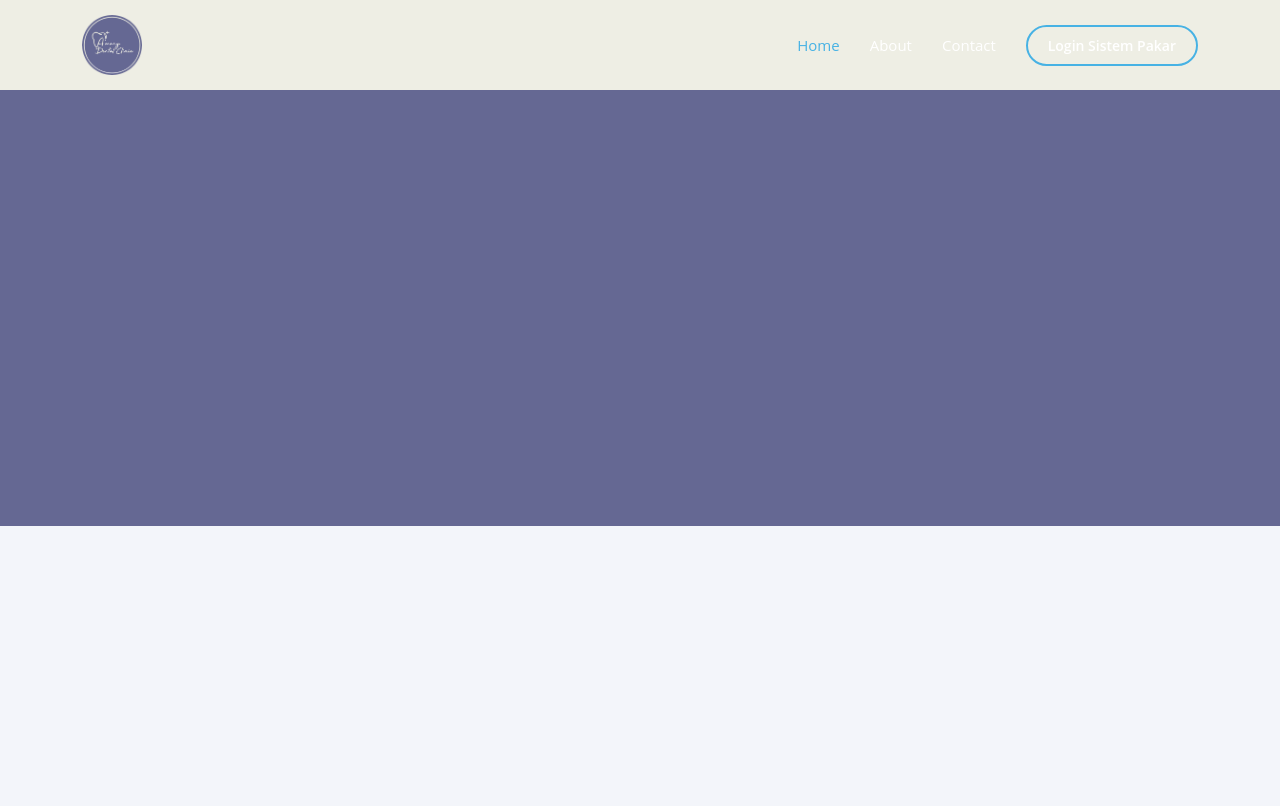
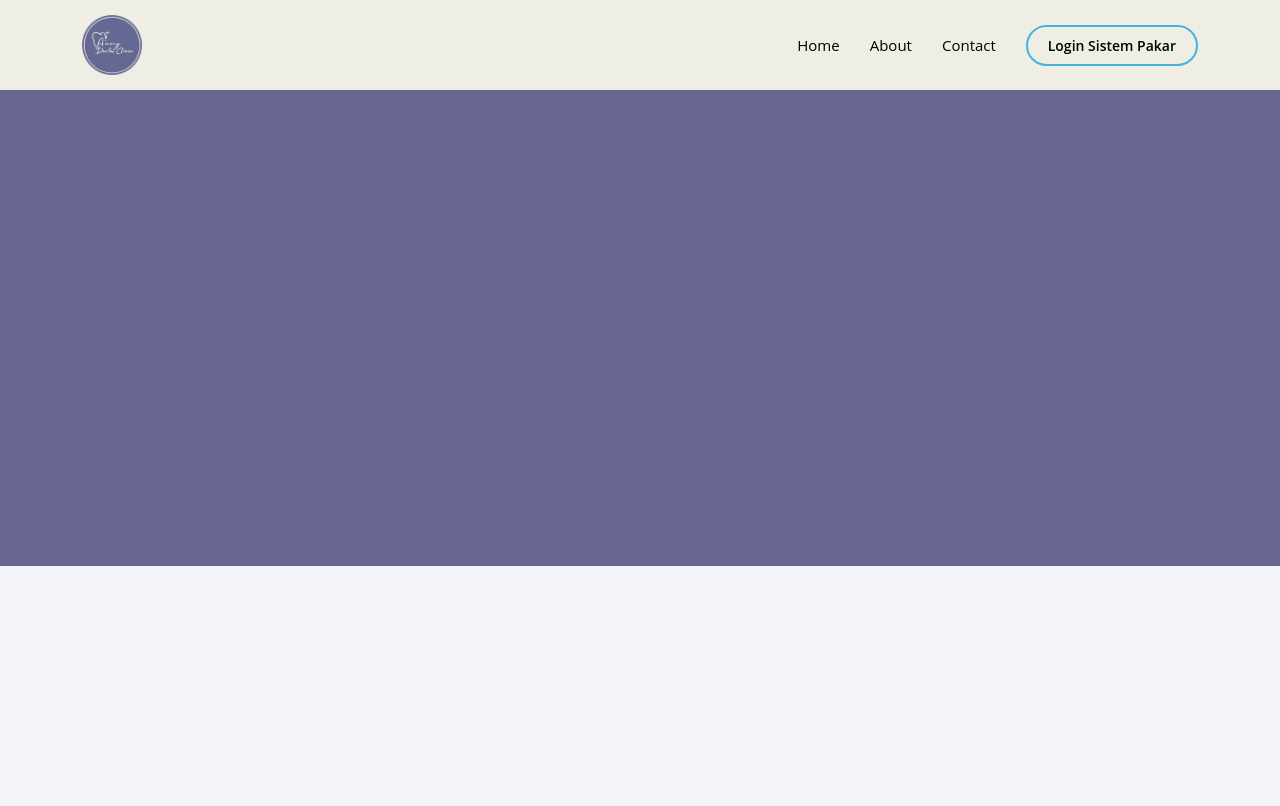
Before and after one commit to rachmadhartono8/sistem-pakar-kesehatan-gigi, a PHP site: page /about.php in a window 1280 px wide. Shown: the top 806 px of the page. Run offline with PHP 8.4, Linux system fonts and the light colour scheme.

Commit message:
redeploy

```diff
--- a/about.php
+++ b/about.php
@@ -34,7 +34,7 @@
   ?>
 
 <!-- ======= About Us Section ======= -->
-<section id="about" class="about align-items-center text-white mt-5" style="background-color: #656893;">
+<section id="about" class="about align-items-center text-white mt-5" style="background-color: #676792;">
       <div class="container" data-aos="fade-up">
 
         <div class="section-title colour-white">
@@ -44,7 +44,9 @@
         <div class="row content">
         <div class="col-lg-6">
             <p>
-            Amani Dental, Visi:
+            Amani Dental
+            <p>
+            Visi:
             "Menjadi Klinik Gigi Terbaik dalam Pelayanan serta Meniadi Solusi Kesehatan Gigi dan Mulut Pilihan Utama Masyarakat.".
             </p>
             <p>
--- a/navbar.php
+++ b/navbar.php
@@ -5,10 +5,10 @@
 
       <nav id="navbar" class="navbar">
         <ul>
-          <li><a class="nav-link scrollto active" href="index.php">Home</a></li>
-          <li><a class="nav-link scrollto" href="about.php">About</a></li>
-          <li><a class="nav-link scrollto" href="contact.php">Contact</a></li>
-          <li><a class="getstarted scrollto" href="loginpakar.php">Login Sistem Pakar</a></li>
+          <li><a class="nav-link scrollto active text-black" href="index.php">Home</a></li>
+          <li><a class="nav-link scrollto text-black" href="about.php">About</a></li>
+          <li><a class="nav-link scrollto text-black" href="contact.php">Contact</a></li>
+          <li><a class="getstarted scrollto text-black" href="loginpakar.php">Login Sistem Pakar</a></li>
         </ul>
         <i class="bi bi-list mobile-nav-toggle"></i>
       </nav><!-- .navbar -->
```
Also changed, not shown: solusi.php (+1 -6 lines).
